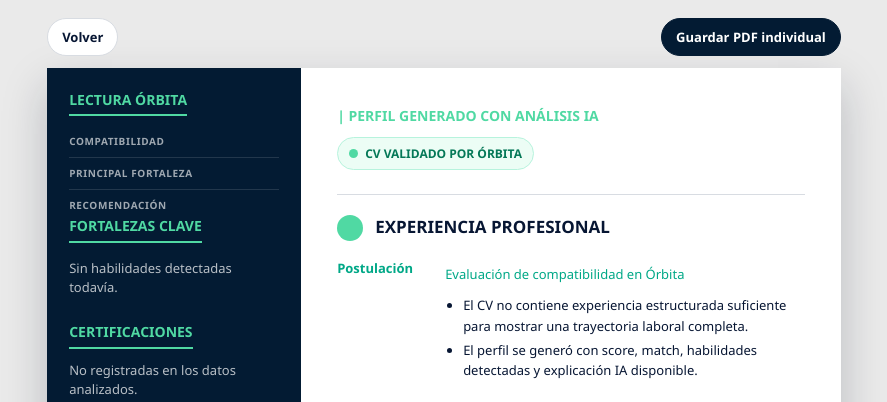
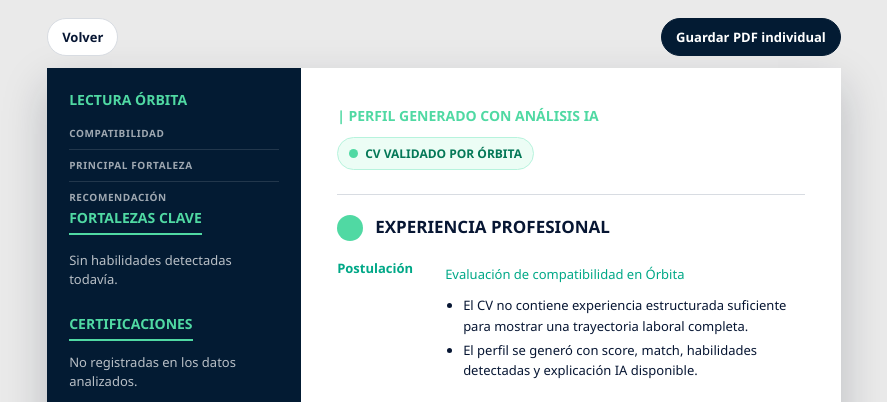
Before and after one commit to soportestarpathai/starpathai_web, a Django app: template mi_app/templates/orbita/candidate_profile_pdf.html in a window 1280 px wide. Shown: the top 402 px of the page, without its empty margins (196-1083 px from the left). Run offline with Django 5.2, Linux system fonts and the light colour scheme; the template is opened without the code that fills it, so the values that code supplies are empty.

Commit message:
Remove Orbita reading underline

```diff
--- a/mi_app/templates/orbita/candidate_profile_pdf.html
+++ b/mi_app/templates/orbita/candidate_profile_pdf.html
@@ -150,6 +150,8 @@ h1 {
   max-width: max-content;
   line-height: 1.15;
   margin-bottom: 10px;
+  border-bottom: 0;
+  padding-bottom: 0;
 }
 
 .reading-row {
```
